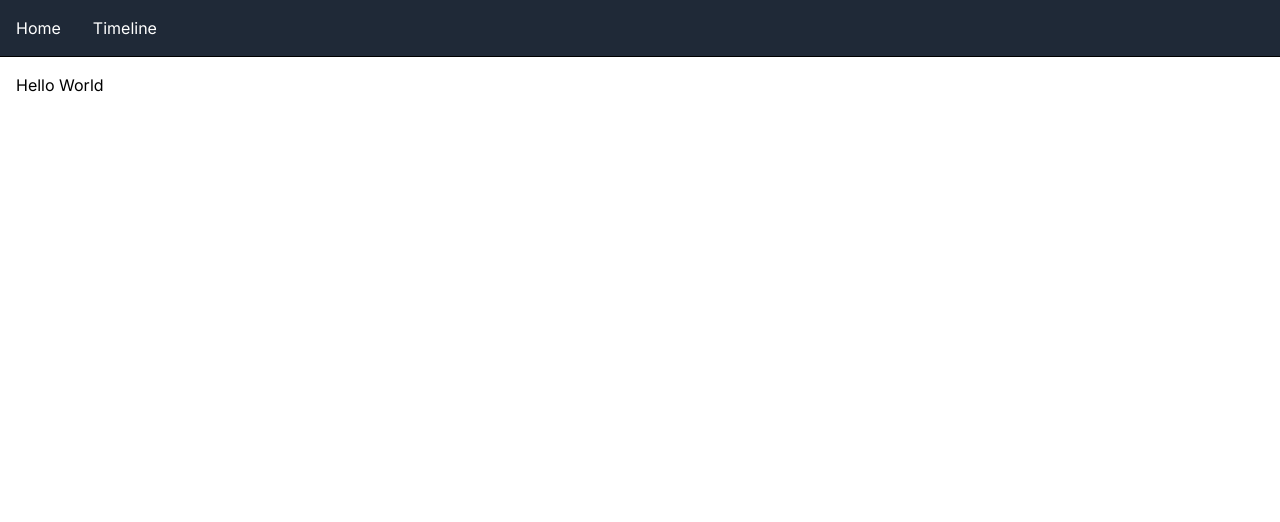
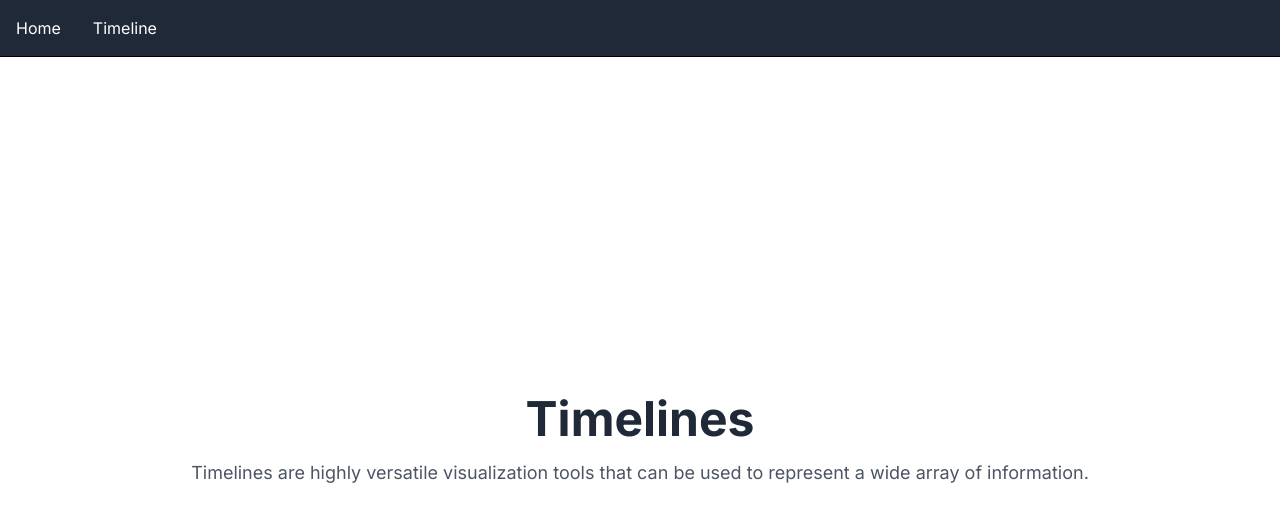
Before and after one commit to PJurke/timelines, a Next.js app: page / in a window 1280 px wide. Shown: the top 522 px of the page. Built offline with nearby package versions, Linux system fonts and the light colour scheme.

Commit message:
add homepage section

```diff
--- a/app/page.tsx
+++ b/app/page.tsx
@@ -1,9 +1,16 @@
 export default function Home() {
   return (
 
-    <div className="p-4">
-      <h1>Hello World</h1>
-    </div>
+    <section className="h-screen flex flex-col">
+      <div className="flex-grow flex items-center justify-center flex-col px-4 text-center">
+        <h1 className="text-5xl font-bold text-gray-800 mb-4">
+          Timelines
+        </h1>
+        <p className="text-gray-600 text-lg mb-8">
+          Timelines are highly versatile visualization tools that can be used to represent a wide array of information.<br/>
+        </p>
+      </div>
+    </section>
 
   );
 }
```
